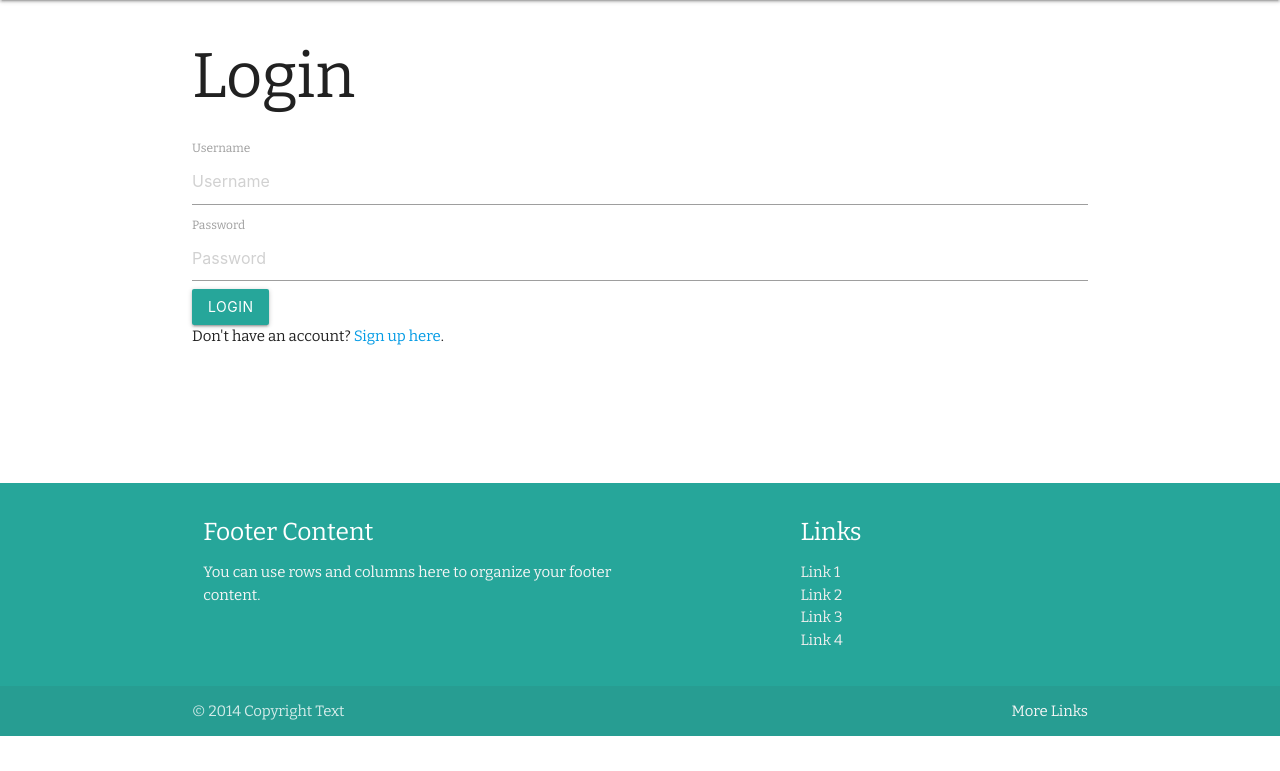
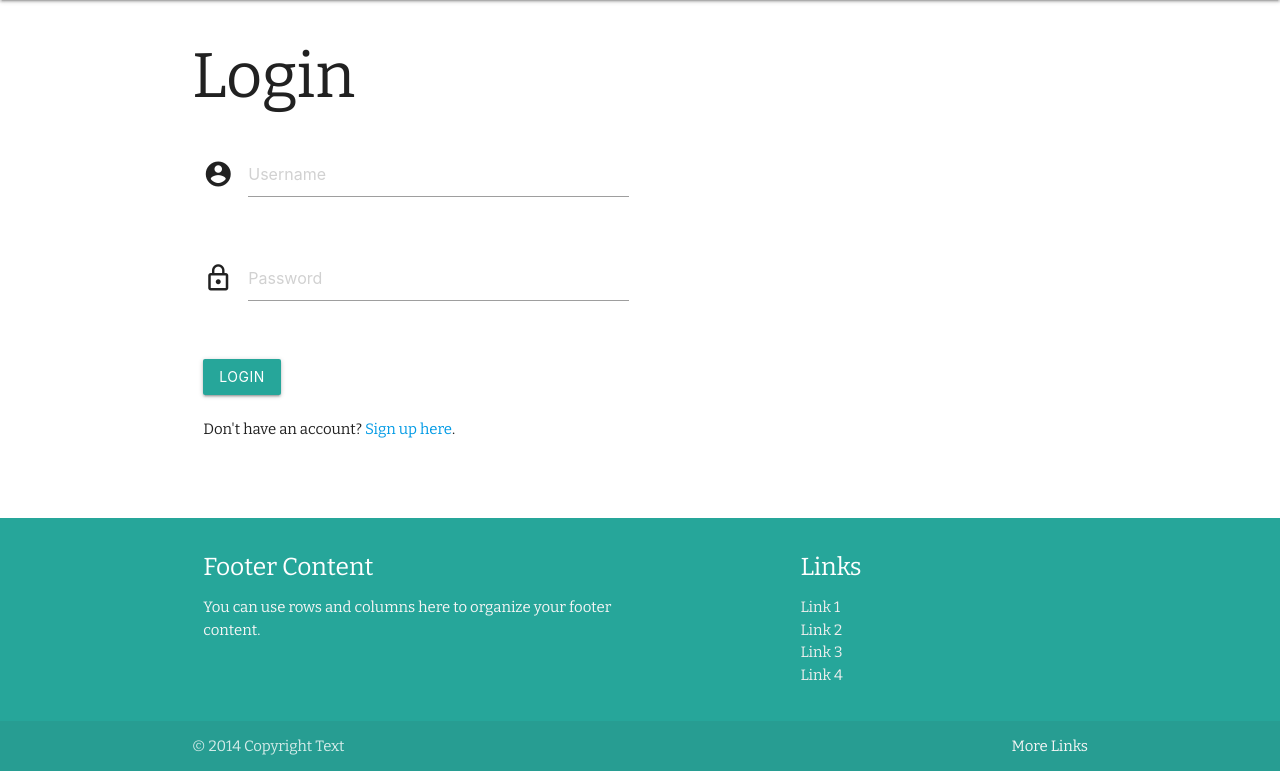
Before and after one commit to darrenmessenger/cookbook, a Flask app: page /login in a window 1280 px wide. Shown: the part 64-835 px from the top of the page. Before the commit the page ends 800 px from the top, so only its background shows below. Run offline with Flask 2, Linux system fonts and the light colour scheme; some libraries are stand-ins or nearby versions.

Commit message:
Changed the flash messages when loggin in

```diff
--- a/app.py
+++ b/app.py
@@ -1,5 +1,5 @@
 import os
-from flask import Flask, render_template, redirect, request, url_for, session,flash
+from flask import Flask, render_template, redirect, request, url_for, session, flash
 from flask_pymongo import PyMongo
 from bson.objectid import ObjectId
 import bcrypt
@@ -19,12 +19,9 @@ mongo = PyMongo(app)
 
 @app.route('/')
 def index():
-    flash('Wrong email or password 1')
     if 'username' in session:
-        flash('Wrong email or password 2')
         return render_template("index.html", username=session['username'],
                            recipes=mongo.db.recipes.find())
-    flash('Wrong email or password 3')
     return render_template("index.html", username='',
                            recipes=mongo.db.recipes.find())
 
@@ -97,12 +94,18 @@ def login():
         users = mongo.db.users
         login_user = users.find_one({'name' : request.form['username']})
 
+        if not login_user:
+            flash('Incorrect username')
+
         if login_user:
+
             if bcrypt.hashpw(request.form['pass'].encode('utf-8'), login_user['password']) == login_user['password']:
                 session['username'] = request.form['username']
+                flash('You have been successfully logged in')
                 return render_template("index.html", username=session['username'],
                            recipes=mongo.db.recipes.find())
 
+            flash('Incorrect password')
     return render_template('login.html')
 
 
@@ -117,8 +120,7 @@ def register():
             users.insert({'name' : request.form['username'], 'password' : hashpass})
             session['username'] = request.form['username']
             return redirect(url_for('index'))
-
-        return 'That username already exists!'
+        flash('That username already exists!')
 
     return render_template('register.html')
 
--- /dev/null
+++ b/static/js/script.js
@@ -0,0 +1,15 @@
+$(document).ready(function() {
+    $('.sidenav').sidenav();
+    $('.parallax').parallax();
+    $('.tooltipped').tooltip();
+
+    $('select').material_select();
+
+    // for HTML5 "required" attribute
+    $("select[required]").css({
+      display: "inline",
+      height: 0,
+      padding: 0,
+      width: 0
+    });
+});
--- a/templates/base.html
+++ b/templates/base.html
@@ -22,16 +22,11 @@
         {% block content %} {% endblock %}
 
     </main>
+
     {% include 'includes/_footer.html' %}
     <script src="https://cdnjs.cloudflare.com/ajax/libs/jquery/3.2.1/jquery.min.js"></script>
     <script src="https://cdnjs.cloudflare.com/ajax/libs/materialize/1.0.0/js/materialize.min.js"></script>
-    <script type="text/javascript">
-        $(document).ready(function() {
-            $('.sidenav').sidenav();
-            $('.parallax').parallax();
-            $('.tooltipped').tooltip();
-        });
-    </script>
+    <script src="static/js/script.js"></script>
 </body>
 
 </html>
--- a/templates/login.html
+++ b/templates/login.html
@@ -3,18 +3,41 @@
     <div class="row">
         <div class="col-md-4 col-md-offset-4">
             <h1>Login</h1>
+            {% with message = get_flashed_messages() %} {% if messages %} {% for message in messages %}
+            <h3>{{ message }}</h3>
+            {% endfor %} {% endif %} {% endwith %}
             <form method=POST action="{{ url_for('login') }}">
                 <div class="form-group">
-                    <label for="exampleInputEmail1">Username</label>
-                    <input type="text" class="form-control" name="username" placeholder="Username">
+                    <div class="row">
+                        <div class="input-field col s6">
+                            <i class="material-icons prefix">account_circle</i>
+                            <input type="text" class="form-control validate right-alert" required="" aria-required="true" name="username" placeholder="Username">
+                        </div>
+                    </div>
                 </div>
                 <div class="form-group">
-                    <label for="exampleInputPassword1">Password</label>
-                    <input type="password" class="form-control" name="pass" placeholder="Password">
+                    <div class="row">
+                        <div class="input-field col s6">
+                            <i class="material-icons prefix">lock_outline</i>
+                            <input type="password" class="form-control validate right-alert" required="" aria-required="true" name="pass" placeholder="Password">
+                        </div>
+                    </div>
                 </div>
-                <button type="submit" class="btn btn-primary btn-block">Login</button>
-                <div>
-                    Don't have an account? <a href="{{ url_for('register') }}">Sign up here</a>.
+                <div class="row">
+                    <div class="input-field col s6">
+                        <button type="submit" class="btn btn-primary btn-block">Login</button>
+                        <br>
+                        <div>
+                            Don't have an account? <a href="{{ url_for('register') }}">Sign up here</a>.
+                        </div>
+                        {% with messages = get_flashed_messages() %} {% if messages %}
+                        <ul class=flashes>
+                            {% for message in messages %}
+                            <li>{{ message }}</li>
+                            {% endfor %}
+                        </ul>
+                        {% endif %} {% endwith %}
+                    </div>
                 </div>
             </form>
             <br>
```
Also changed, not shown: templates/index.html (+11 -1 lines), templates/register.html (+25 -5 lines).
